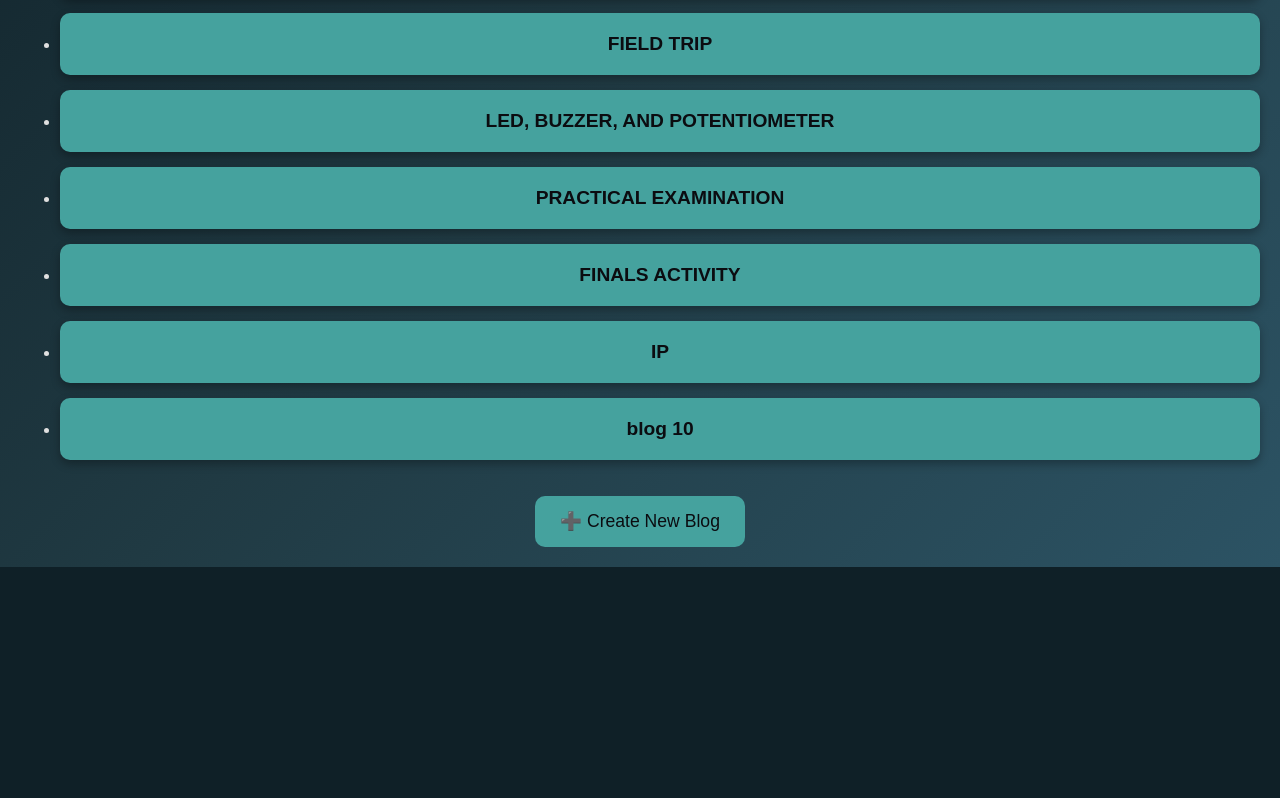
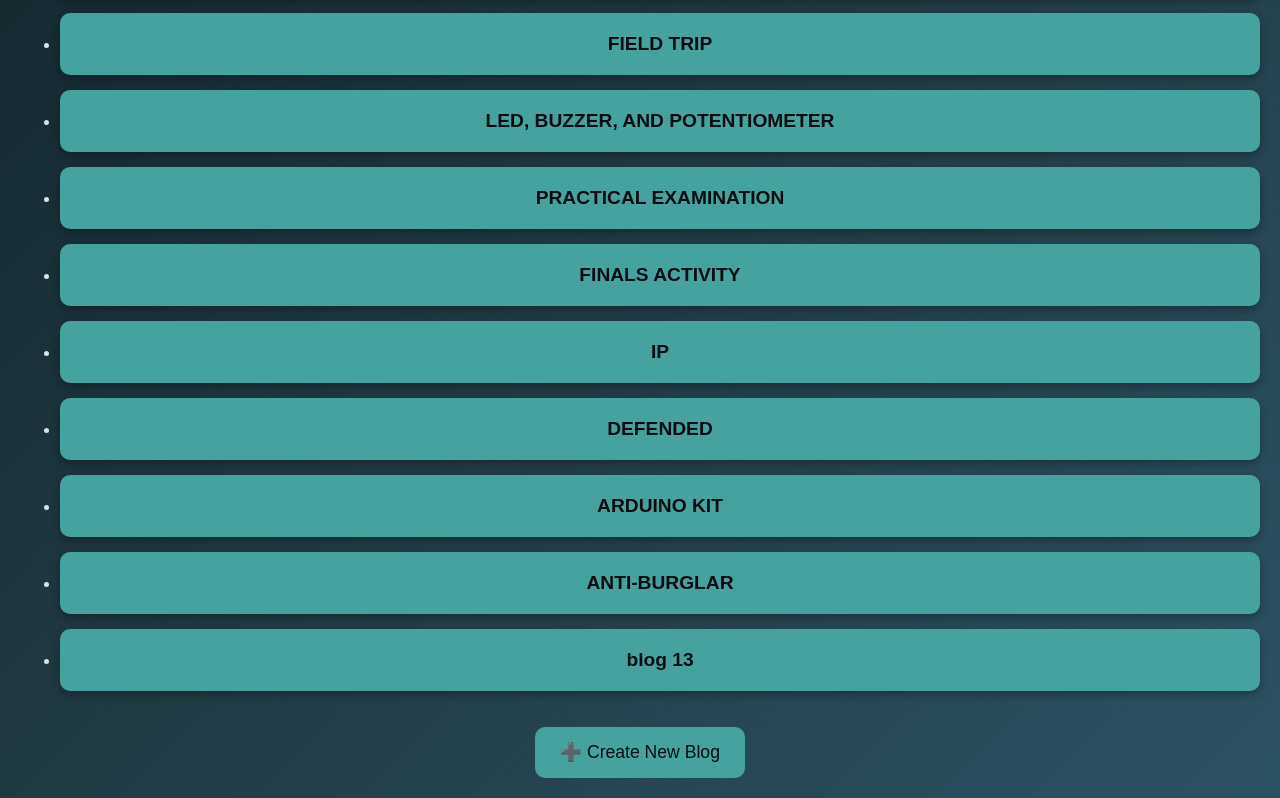
Before and after one commit to Hex24DEV/EmTech.github.io, a plain HTML site: page index.html in a window 1280 px wide. Shown: the part 461-1259 px from the top of the page. Before the commit the page ends 1028 px from the top, so only its background shows below. Drawn offline with Linux system fonts and the light colour scheme.

Commit message:
Update index.html

```diff
--- a/index.html
+++ b/index.html
@@ -23,7 +23,10 @@
         <li><a href="./blogs/blog7.html" target="_blank">PRACTICAL EXAMINATION</a></li>
         <li><a href="./blogs/blog8.html" target="_blank">FINALS ACTIVITY</a></li>
         <li><a href="./blogs/blog9.html" target="_blank">IP</a></li>
-        <li><a href="./blogs/blog10.html" target="_blank">blog 10</a></li>
+        <li><a href="./blogs/blog10.html" target="_blank">DEFENDED</a></li>
+        <li><a href="./blogs/blog11.html" target="_blank">ARDUINO KIT</a></li>
+        <li><a href="./blogs/blog12.html" target="_blank">ANTI-BURGLAR</a></li>
+        <li><a href="./blogs/blog13.html" target="_blank">blog 13</a></li>
       </ul>
     </div>
     <button id="new-blog-btn">➕ Create New Blog</button>
```
